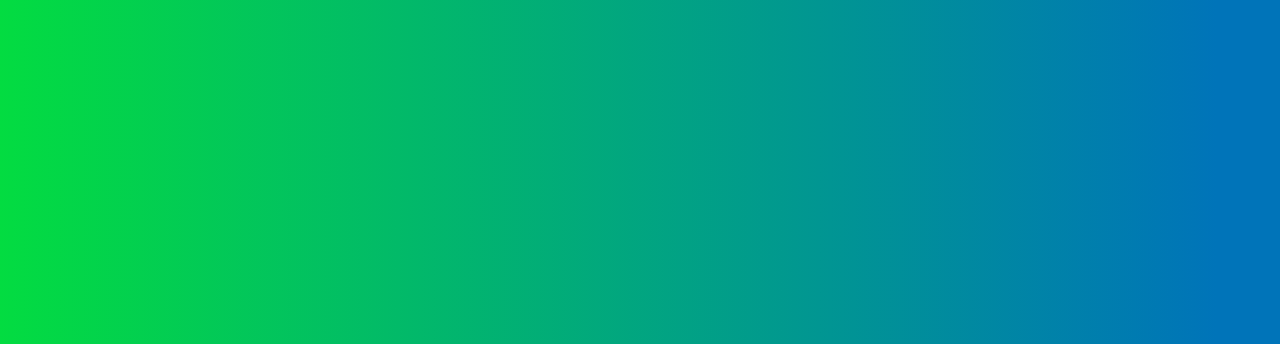
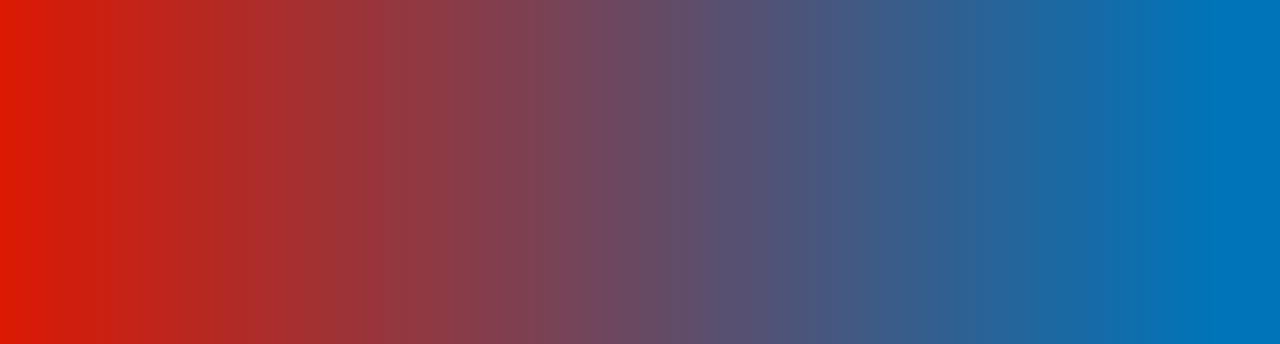
Before and after one commit to WytQuant/WytQuant.github.io, a plain HTML site: page index.html in a window 1280 px wide. Shown: the top 344 px of the page. Drawn offline with Linux system fonts and the light colour scheme.

Commit message:
Changed color

```diff
--- a/index.html
+++ b/index.html
@@ -8,7 +8,7 @@
 				flex-direction: column;
 				justify-content: center;
 				align-items: center;
-				background-image: linear-gradient(90deg,#03dc41 0%,#0074b9 95%);
+				background-image: linear-gradient(90deg,#dc1903 0%,#0074b9 95%);
 				color: white;
 			}
 		</style>
```
